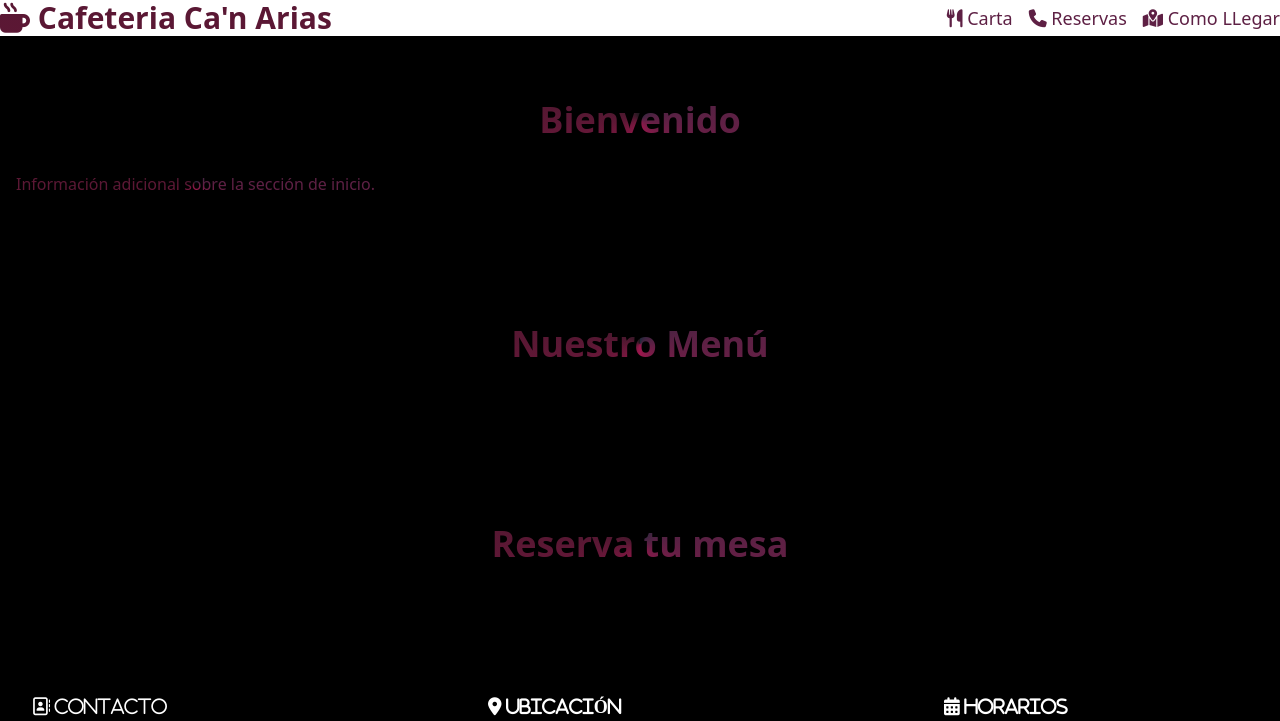
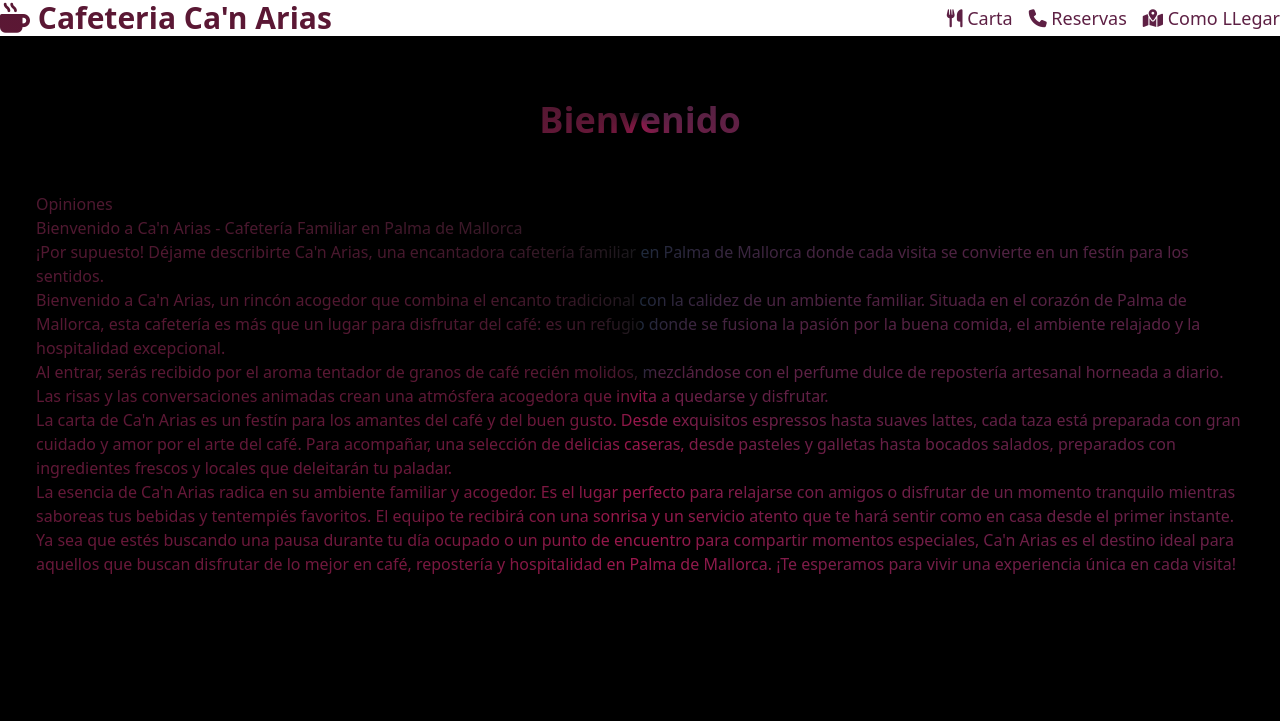
Before and after one commit to JoanLlompart/Practica-Restaurant, a website: page src/index.html in a window 1280 px wide. Both pictures are taken after a click on the element "Bienvenido". Shown: the top 721 px of the page. Drawn offline with nearby package versions, Linux system fonts and the light colour scheme.

Commit message:
Apunt de entegar

```diff
--- a/src/css/index.css
+++ b/src/css/index.css
@@ -15,9 +15,17 @@ footer {
     position: relative;
 }
 #inicio {
-   /* background-image: conic-gradient(rgb(30, 41, 59), rgb(157, 23, 77), rgb(24, 24, 27));
+/* background-image: conic-gradient(rgb(30, 41, 59), rgb(157, 23, 77), rgb(24, 24, 27));
     color: rgb(0, 0, 0); /* Cambia el color del texto si es necesario para que sea legible sobre el gradiente */
     */
+
+}
+.divFondoBlanc{
+    background-color: white;
+    padding: 20px;
+    border-radius: 10px;
+    box-shadow: 0 0 10px rgba(0, 0, 0, 0.1);
+
 }
 
 .bg-gradient-conic {
--- a/src/index.html
+++ b/src/index.html
@@ -60,7 +60,24 @@
     <div id="inicio"  class="py-16 px-4 bg-black cursor-pointer ">
         <h2 class="text-4xl font-bold text-center mb-8 gradient-text" onclick="toggleSection('seccionInicio')">Bienvenido</h2>
         <div id="seccionInicio">
-            <p  class="gradient-text">Información adicional sobre la sección de inicio.</p>
+            <div class="divFondoBlanc gradient-text" >
+                <h1>Opiniones</h1>
+                <div class="container">
+                    <h1>Bienvenido a Ca'n Arias - Cafetería Familiar en Palma de Mallorca</h1>
+                    <p>¡Por supuesto! Déjame describirte Ca'n Arias, una encantadora cafetería familiar en Palma de Mallorca donde cada visita se convierte en un festín para los sentidos.</p>
+
+                    <p>Bienvenido a Ca'n Arias, un rincón acogedor que combina el encanto tradicional con la calidez de un ambiente familiar. Situada en el corazón de Palma de Mallorca, esta cafetería es más que un lugar para disfrutar del café: es un refugio donde se fusiona la pasión por la buena comida, el ambiente relajado y la hospitalidad excepcional.</p>
+
+                    <p>Al entrar, serás recibido por el aroma tentador de granos de café recién molidos, mezclándose con el perfume dulce de repostería artesanal horneada a diario. Las risas y las conversaciones animadas crean una atmósfera acogedora que invita a quedarse y disfrutar.</p>
+
+                    <p>La carta de Ca'n Arias es un festín para los amantes del café y del buen gusto. Desde exquisitos espressos hasta suaves lattes, cada taza está preparada con gran cuidado y amor por el arte del café. Para acompañar, una selección de delicias caseras, desde pasteles y galletas hasta bocados salados, preparados con ingredientes frescos y locales que deleitarán tu paladar.</p>
+
+                    <p>La esencia de Ca'n Arias radica en su ambiente familiar y acogedor. Es el lugar perfecto para relajarse con amigos o disfrutar de un momento tranquilo mientras saboreas tus bebidas y tentempiés favoritos. El equipo te recibirá con una sonrisa y un servicio atento que te hará sentir como en casa desde el primer instante.</p>
+
+                    <p>Ya sea que estés buscando una pausa durante tu día ocupado o un punto de encuentro para compartir momentos especiales, Ca'n Arias es el destino ideal para aquellos que buscan disfrutar de lo mejor en café, repostería y hospitalidad en Palma de Mallorca. ¡Te esperamos para vivir una experiencia única en cada visita!</p>
+                </div>
+
+            </div>
         </div>
     </div>
     <!-- Carta -->
```
